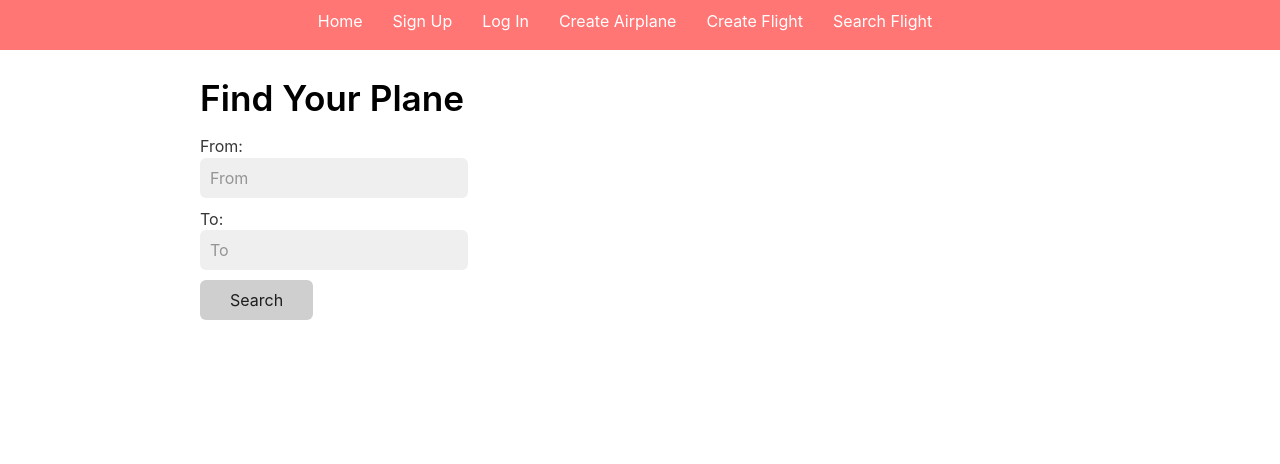
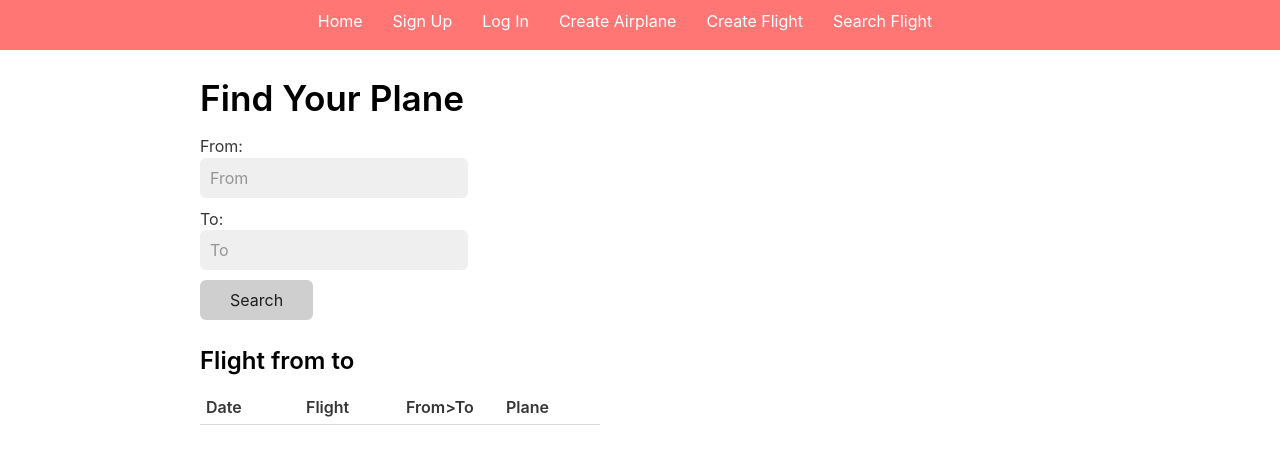
Before and after one commit to joshpanebianco/jubilant-umbrella, a React (Create React App) app: page /search in a window 1280 px wide. Shown: the top 464 px of the page. Built offline with nearby package versions, Linux system fonts and the light colour scheme.

Commit message:
search page done

```diff
--- a/src/components/Search.js
+++ b/src/components/Search.js
@@ -1,5 +1,8 @@
 import React, { Component } from 'react';
 import axios from 'axios';
+
+// Global function will be used
+const capitalize = (string) => string.charAt(0).toUpperCase() + string.slice(1);  // Uppercase the first letter of a string
 
 // Change after deployment
 const SERVER_URL = 'http://localhost:3000/flights.json';
@@ -9,13 +12,25 @@ class Search extends Component {
     super();
     this.state = {
       flightInfo: [],
+      plane: '',
     }
     this.searchFlight = this.searchFlight.bind(this);
   }
 
-  searchFlight() {
+  searchFlight(origin, destination) {
+    const flightInfo = this.state.flightInfo;
     axios.get(SERVER_URL).then((results) => {
-      this.setState({flightInfo: results.data});
+      // Check matched flights
+      results.data.forEach((f) => {
+        console.log(f)
+        if (f.origin === capitalize(origin) && f.destination === capitalize(destination)) {
+          this.setState({flightInfo: flightInfo.concat(f)});  // Use concat because concat() does not mutate original array
+          this.setState({plane: f.airplane})
+        }
+      });
+
+      // Below is for test
+      // this.setState({flightInfo: results.data});
     });
   }
 
@@ -23,19 +38,21 @@ class Search extends Component {
     return (
       <div>
         <h1>Find Your Plane</h1>
-        <SearchForm onSubmit={this.searchFlight} />
-        <FlightDetails flightInfo={this.state.flightInfo} />
+        <SearchForm
+          onSubmit={this.searchFlight}
+          flightInfo={this.state.flightInfo}
+        />
       </div>
     );
   };
 }
 
 class SearchForm extends Component {
-  constructor() {
-    super();
+  constructor(props) {
+    super(props);
     this.state = {
       origin: '',
-      destination: ''
+      destination: '',
     }
     this._handleSubmit = this._handleSubmit.bind(this);
     this._handleChange = this._handleChange.bind(this);
@@ -43,7 +60,7 @@ class SearchForm extends Component {
 
   _handleSubmit(event) {
     event.preventDefault();
-    this.props.onSubmit();
+    this.props.onSubmit(this.state.origin, this.state.destination);
   }
 
   _handleChange(event) {
@@ -57,6 +74,7 @@ class SearchForm extends Component {
 
   render() {
     return (
+      <div>
         <form onSubmit={this._handleSubmit}>
           <label>
             From:
@@ -68,6 +86,12 @@ class SearchForm extends Component {
           </label>
           <input type="submit" value="Search" />
         </form>
+        <FlightDetails
+          flightInfo={this.props.flightInfo}
+          origin={this.state.origin}
+          destination={this.state.destination}
+        />
+      </div>
     );
   }
 }
@@ -75,7 +99,27 @@ class SearchForm extends Component {
 const FlightDetails = (props) => {
   return (
     <div>
-      {props.flightInfo.map((f) => <p key={f.id}>from: {f.origin}; to: {f.destination}</p>)}
+      <h2>Flight from {capitalize(props.origin)} to {capitalize(props.destination)}</h2>
+      <table>
+        <thead>
+          <tr>
+            <th>Date</th>
+            <th>Flight</th>
+            <th>From>To</th>
+            <th>Plane</th>
+          </tr>
+        </thead>
+        <tbody>
+          {props.flightInfo.map((f) =>
+            <tr key={f.id}>
+              <td>{f.date}</td>
+              <td>{f.flight_number}</td>
+              <td>{f.origin}>{f.destination}</td>
+              <td>Coming</td>
+            </tr>
+            )}
+          </tbody>
+      </table>
     </div>
   );
 }
```
Lines whose indentation alone changed are shown as unchanged.
